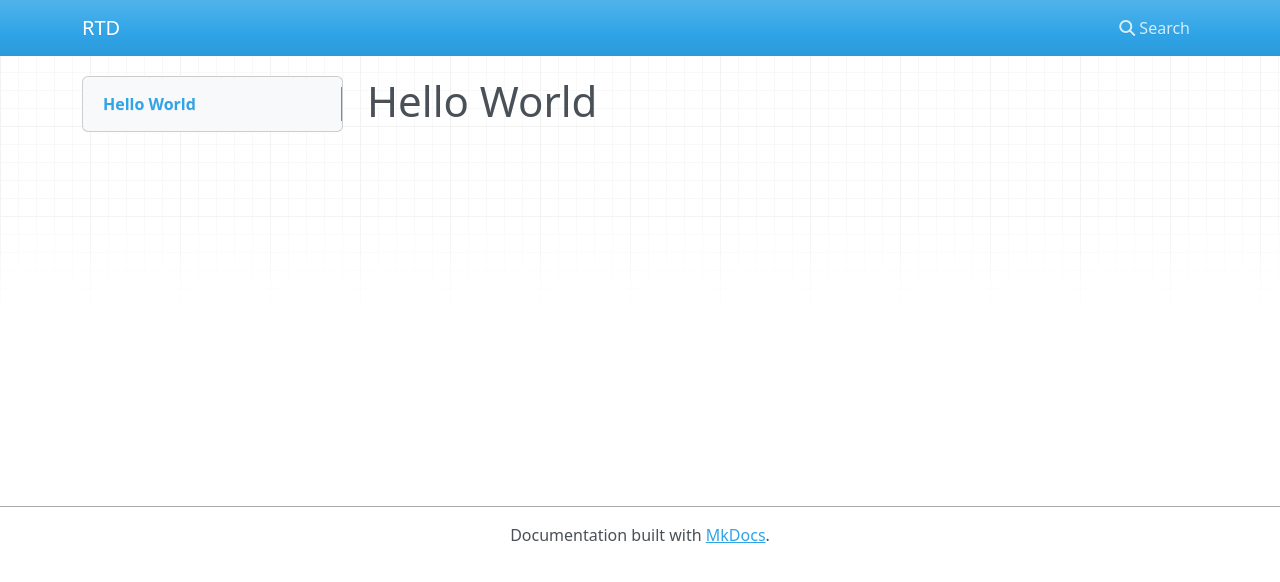
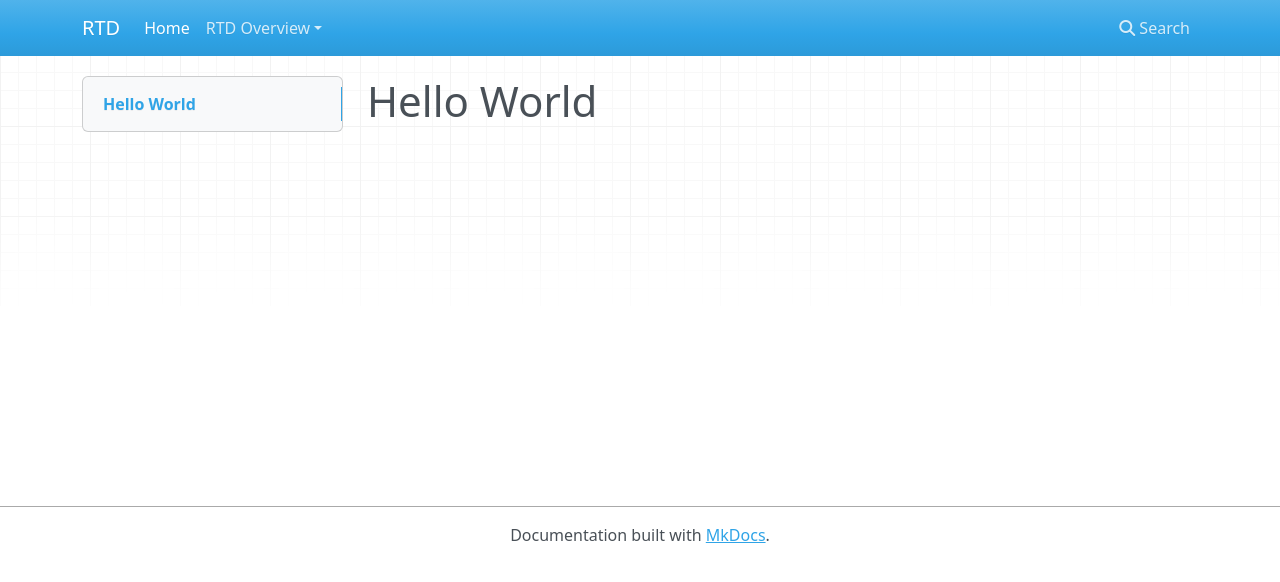
Before and after one commit to monks-rothman/rtd-investigation, an MkDocs documentation site: the page built from docs/index.md, in a window 1280 px wide. Shown: the top 582 px of the page. Built offline with MkDocs 1.6.1, drawn with Linux system fonts in a browser that asks for light colours; nearby versions of some CDN libraries.

Commit message:
Update mkdocs.yml

```diff
--- a/mkdocs.yml
+++ b/mkdocs.yml
@@ -1,3 +1,6 @@
 site_name: RTD
 nav:
   - Home: index.md
+  - RTD Overview:
+    - Managing Content: managing.md
+    - Deploying Content: deploy.md
```
